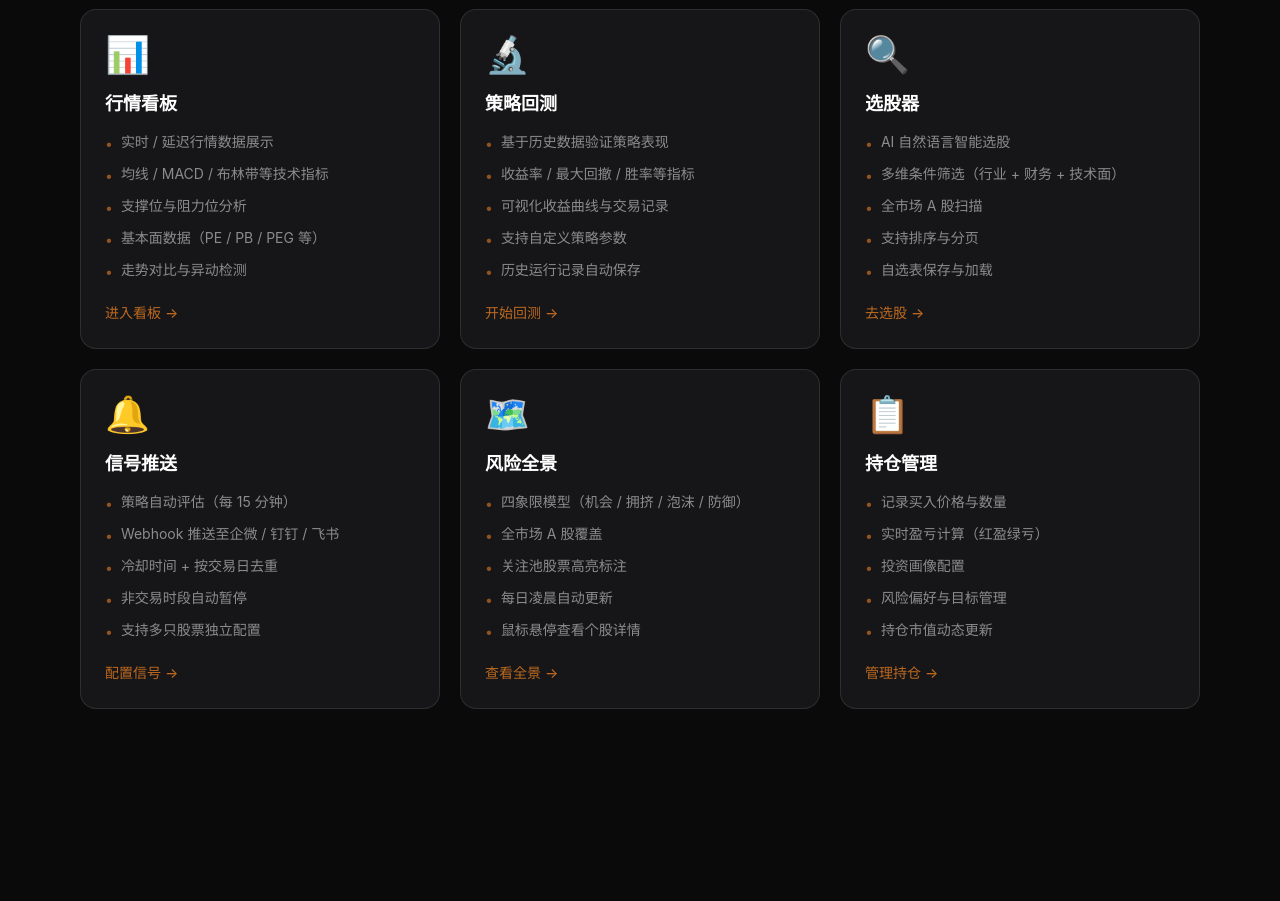
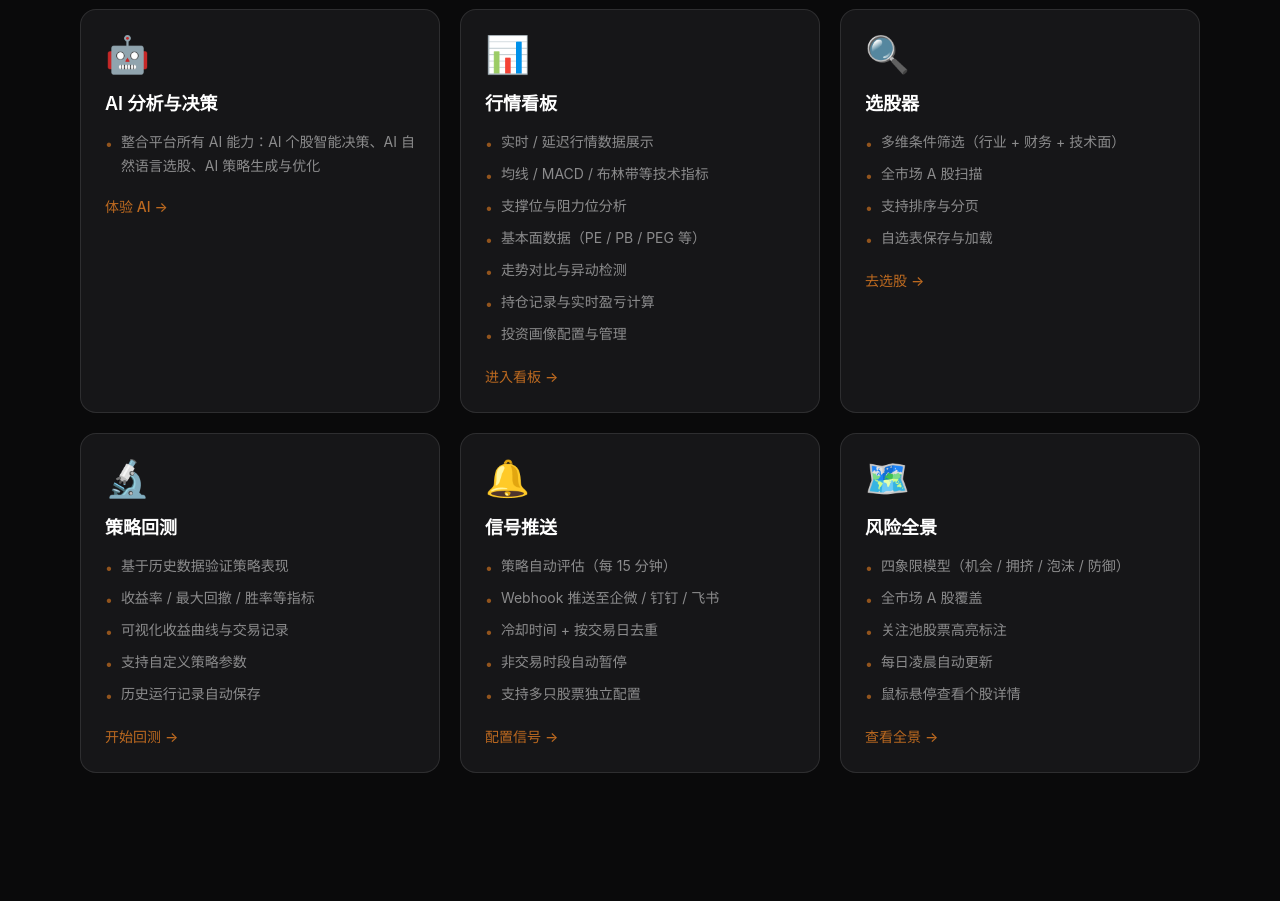
Before and after one commit to woodyyan/pumpkin-pro, a Next.js app in the folder frontend/: page / in a window 1280 px wide. Shown: the part 1700-2601 px from the top of the page. Built offline with nearby package versions, Linux system fonts and the light colour scheme; no server answers.

Commit message:
refactor: 首页FEATURES新增「AI分析与决策」首位，合并持仓管理到行情看板，保持6卡片

```diff
--- a/frontend/pages/index.js
+++ b/frontend/pages/index.js
@@ -12,19 +12,24 @@ const HIGHLIGHTS = [
 
 const FEATURES = [
   {
+    icon: '🤖', title: 'AI 分析与决策', href: '/live-trading',
+    points: ['整合平台所有 AI 能力：AI 个股智能决策、AI 自然语言选股、AI 策略生成与优化'],
+    cta: '体验 AI',
+  },
+  {
     icon: '📊', title: '行情看板', href: '/live-trading',
-    points: ['实时 / 延迟行情数据展示', '均线 / MACD / 布林带等技术指标', '支撑位与阻力位分析', '基本面数据（PE / PB / PEG 等）', '走势对比与异动检测'],
+    points: ['实时 / 延迟行情数据展示', '均线 / MACD / 布林带等技术指标', '支撑位与阻力位分析', '基本面数据（PE / PB / PEG 等）', '走势对比与异动检测', '持仓记录与实时盈亏计算', '投资画像配置与管理'],
     cta: '进入看板',
+  },
+  {
+    icon: '🔍', title: '选股器', href: '/stock-picker',
+    points: ['多维条件筛选（行业 + 财务 + 技术面）', '全市场 A 股扫描', '支持排序与分页', '自选表保存与加载'],
+    cta: '去选股',
   },
   {
     icon: '🔬', title: '策略回测', href: '/backtest',
     points: ['基于历史数据验证策略表现', '收益率 / 最大回撤 / 胜率等指标', '可视化收益曲线与交易记录', '支持自定义策略参数', '历史运行记录自动保存'],
     cta: '开始回测',
-  },
-  {
-    icon: '🔍', title: '选股器', href: '/stock-picker',
-    points: ['AI 自然语言智能选股', '多维条件筛选（行业 + 财务 + 技术面）', '全市场 A 股扫描', '支持排序与分页', '自选表保存与加载'],
-    cta: '去选股',
   },
   {
     icon: '🔔', title: '信号推送', href: '/settings',
@@ -35,11 +40,6 @@ const FEATURES = [
     icon: '🗺️', title: '风险全景', href: '/live-trading',
     points: ['四象限模型（机会 / 拥挤 / 泡沫 / 防御）', '全市场 A 股覆盖', '关注池股票高亮标注', '每日凌晨自动更新', '鼠标悬停查看个股详情'],
     cta: '查看全景',
-  },
-  {
-    icon: '📋', title: '持仓管理', href: '/live-trading',
-    points: ['记录买入价格与数量', '实时盈亏计算（红盈绿亏）', '投资画像配置', '风险偏好与目标管理', '持仓市值动态更新'],
-    cta: '管理持仓',
   },
 ]
 
```
